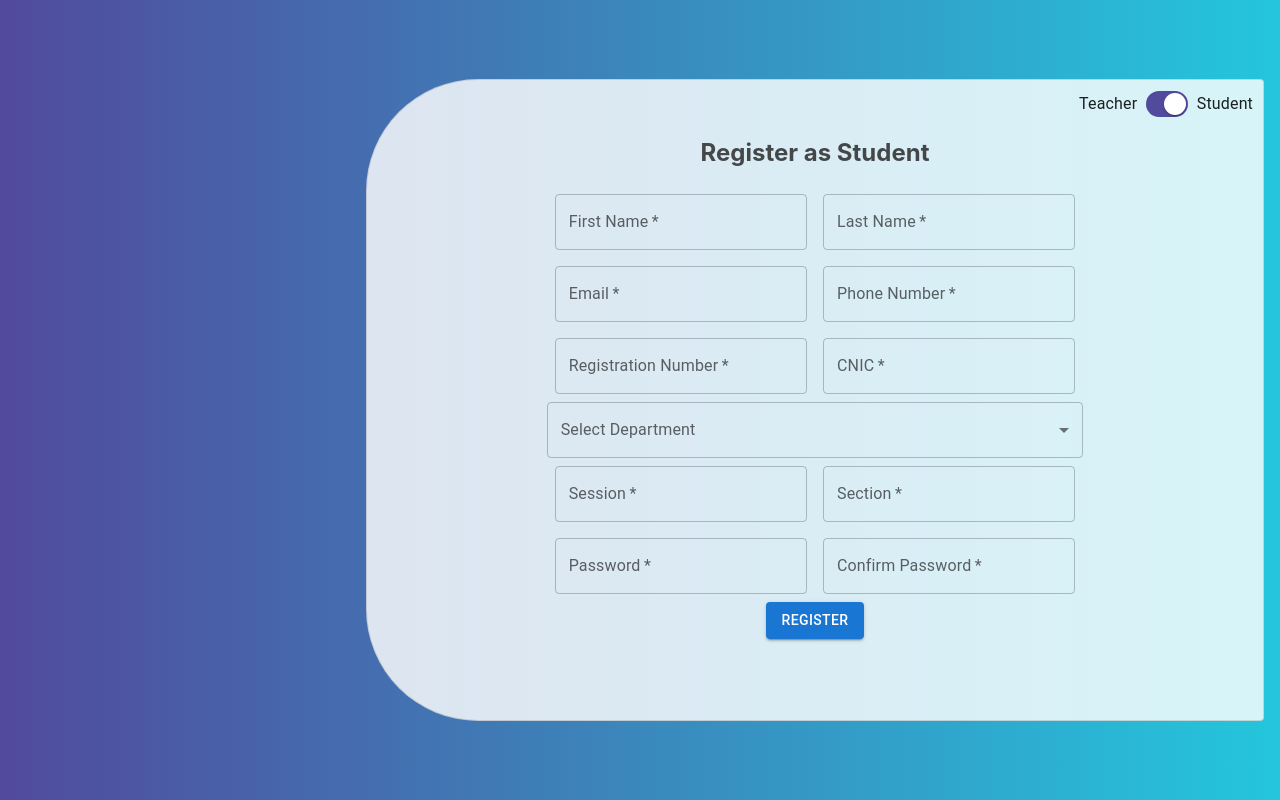
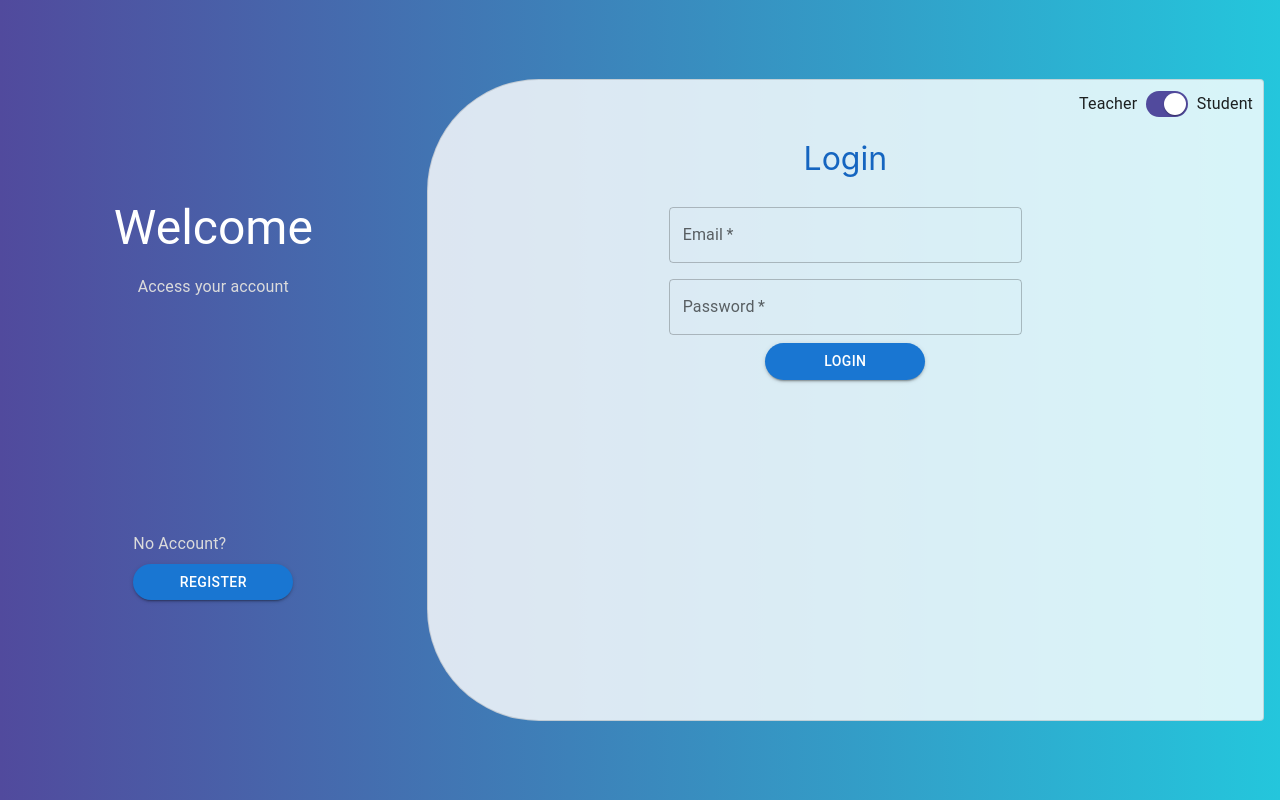
Before and after one commit to mehsaandev/SE-LAB_Project_G2, a React (Create React App) app: page / in a window 1280 px wide. Built offline with nearby package versions, Linux system fonts and the light colour scheme.

Commit message:
Login, Register and Welcome pgage

```diff
--- a/src/App.css
+++ b/src/App.css
@@ -1,4 +1,4 @@
 .App{
 
-  height: 100vh;
+  height: 100%;
 }
--- a/src/Components/Authentication/AuthForm.css
+++ b/src/Components/Authentication/AuthForm.css
@@ -1,13 +1,14 @@
 .paperDesign{
     min-height: 80%;
-    width: 70%;
+    width: 100%;
     margin-right: 1rem;
 
 }
 
 .title{
-    color: #2e2e2ede;
+    color: #1565c0;
     text-align: center;
+    font-weight: 400;
 }
 .authForm{
     display: flex;
--- a/src/Components/Authentication/AuthPage.css
+++ b/src/Components/Authentication/AuthPage.css
@@ -3,4 +3,10 @@
     justify-content: right;
     align-items: center;
     height: 100vh;
+    width: 100%;
 }
+
+button{
+    width: 10rem;
+    border-radius: 3rem;
+}
--- a/src/Components/Authentication/AuthPage.js
+++ b/src/Components/Authentication/AuthPage.js
@@ -1,15 +1,20 @@
 import React, { useState } from "react";
 import Register from "./RegisterAuth";
+import Login from "./LoginAuth";
 import ToggleButton from "../Custom Buttons/ToggleButton";
+import AuthWelcome from "./AuthWelcome";
 import { Paper } from "@mui/material";
 
 import "./AuthPage.css";
 import "./AuthForm.css";
 const AuthPage = () => {
-  const [userType, setUserType] = useState(true);
   const [authType, setAuthType] = useState(false);
 
   return (
+    <div style={{ display: "flex", alignItems: "center", height: "100%" }}>
+      <div style={{ width: "50%" }}>
+        <AuthWelcome type={authType} setType={setAuthType} />
+      </div>
       <div className="authPage">
         <Paper
           className="paperDesign"
@@ -20,17 +25,9 @@ const AuthPage = () => {
             backgroundColor: "rgb(255 255 255 / 82%)",
           }}
         >
-        <div
-          style={{ display: "flex", justifyContent: "right", margin: "10px" }}
-        >
-          <ToggleButton setType={setUserType} type={userType}/>
+          {authType ? <Register />  : <Login />}
+        </Paper>
       </div>
-        <h2 className="title">
-          Register as {userType ? "Student" : "Teacher"}
-        </h2>
-
-        <Register userType={userType} />
-      </Paper>
     </div>
   );
 };
--- /dev/null
+++ b/src/Components/Authentication/AuthWelcome.css
@@ -0,0 +1,11 @@
+.center{
+    text-align: center;
+}
+
+.welcomeContainer{
+    height: 50vh;
+    display: flex;
+    flex-direction: column;
+    justify-content: space-between;
+    align-items: center;
+}
--- /dev/null
+++ b/src/Components/Authentication/AuthWelcome.js
@@ -0,0 +1,45 @@
+import React from "react";
+import { Typography, Button, Fade } from "@mui/material";
+import "./AuthWelcome.css";
+
+const AuthWelcome = ({ setType, type }) => {
+  const toggleAuthType = () => {
+    setType((previosValue) => !previosValue);
+  };
+
+  return (
+    <div className="welcomeContainer">
+      <div>
+        <Typography className="center" variant="h3" color="white" gutterBottom>
+          Welcome
+        </Typography>
+
+        <Typography
+          className="center"
+          color="#dbdbdb"
+          variant="subtitle1"
+          gutterBottom
+        >
+          {type
+            ? "Just one click away from registration"
+            : "Access your account "}
+        </Typography>
+      </div>
+      <div>
+        <Typography color="#dbdbdb" variant="subtitle1" gutterBottom>
+          {type ? "Already have account?" : "No Account?"}
+        </Typography>
+
+        <Button
+          style={{ borderRadius: "3rem" }}
+          onClick={toggleAuthType}
+          variant="contained"
+        >
+          {type ? "Login" : "Register"}
+        </Button>
+      </div>
+    </div>
+  );
+};
+
+export default AuthWelcome;
--- a/src/Components/Authentication/LoginAuth.js
+++ b/src/Components/Authentication/LoginAuth.js
@@ -1,114 +1,59 @@
 import React, { useState } from "react";
-import { Paper, TextField, Box, Select, MenuItem,FormControl, InputLabel } from "@mui/material";
+import {
+  Paper,
+  TextField,
+  Box,
+  Select,
+  MenuItem,
+  FormControl,
+  InputLabel,
+  Button,
+  emphasize,
+} from "@mui/material";
 import "./AuthForm.css";
-const Login = () => {
-  const [toggleLoginType, setToggleLoginType] = useState(1);
+import ToggleButton from "../Custom Buttons/ToggleButton";
+const RegisterAuth = () => {
+  const [userType, setUserType] = useState(true);
+
   return (
     <>
-      <Paper
-        className="paperDesign"
-        variant="outlined"
-        style={{
-          borderStartStartRadius: "7rem",
-          borderEndStartRadius: "7rem",
-          backgroundColor: "rgb(255 255 255 / 82%)",
-        }}
-      >
-        <h2 className="title">Apply as Student</h2>
+      <div style={{ display: "flex", justifyContent: "right", margin: "10px" }}>
+        <ToggleButton setType={setUserType} type={userType} />
+      </div>
+      <h1 className="title">Login</h1>
       <div className="authForm">
         <form>
           <Box
-              component="form"
             sx={{
               "& .MuiTextField-root": { m: 1, width: "25ch" },
             }}
-              noValidate
-              autoComplete="off"
           >
-              <div>
-                <TextField required id="outlined-required" label="First Name" />
-                <TextField required id="outlined-required" label="Last Name" />
+            <div style={{display: 'flex', flexDirection: 'column'}}>
+              <TextField required id="outlined-required" style={{width: '35ch'}} label="Email" type={"email"}/>
+              <TextField required id="outlined-required" style={{width: '35ch'}} label="Password" type={"password"} />
             </div>
-              <div>
-                <TextField
-                  required
-                  id="outlined-required"
-                  label="Email"
-                  type={"email"}
-                />
-                <TextField
-                  required
-                  id="outlined-required"
-                  label="Phone Number"
-                />
-              </div>
-              <div>
-                <TextField
-                  required
-                  id="outlined-required"
-                  label="Registration Number"
-                />
-                <TextField required id="outlined-required" label="CNIC" />
-              </div>
-            </Box>
-            <Box>
-              <FormControl fullWidth >
-                <InputLabel id="demo-simple-select-fullwidth-label">
-                  Select Department
-                </InputLabel>
-                <Select
-                  labelId="demo-simple-select-fullwidth-label"
-                  id="demo-simple-select-fullwidth"
-                  fullWidth
-                  // value={age}
-                  // onChange={handleChange}
 
-                  label="Select Department"
-                >
-                  <MenuItem value="">
-                    <em>None</em>
-                  </MenuItem>
-                  <MenuItem value={10}>Twenty</MenuItem>
-                  <MenuItem value={21}>Twenty one</MenuItem>
-                  <MenuItem value={22}>Twenty one and a half</MenuItem>
-                </Select>
-              </FormControl>
+
           </Box>
 
           <Box
-              component="form"
             sx={{
               "& .MuiTextField-root": { m: 1, width: "25ch" },
             }}
-              noValidate
-              autoComplete="off"
           >
-              <div>
-                <TextField required id="outlined-required" type={"Number"} label="Session" />
-                <TextField required id="outlined-required" label="Section" />
+            <div style={{ display: "flex", justifyContent: "center" }}>
+              <Button
+                variant="contained"
+                style={{ marginBottom: "5px", borderRadius: "3rem" }}
+              >
+                Login
+              </Button>
             </div>
-
-              <div>
-                <TextField
-                  required
-                  id="outlined-required"
-                  label="Password"
-                  type={"password"}
-                />
-                <TextField
-                  required
-                  id="outlined-required"
-                  label="Confirm Password"
-                  type={"password"}
-                />
-              </div>
-              <Button variant="contained">Contained</Button>
           </Box>
         </form>
       </div>
-      </Paper>
     </>
   );
 };
 
-export default Login;
+export default RegisterAuth;
--- a/src/Components/Authentication/RegisterAuth.js
+++ b/src/Components/Authentication/RegisterAuth.js
@@ -10,9 +10,16 @@ import {
   Button,
 } from "@mui/material";
 import "./AuthForm.css";
-const RegisterAuth = ({userType}) => {
+import ToggleButton from "../Custom Buttons/ToggleButton";
+const RegisterAuth = () => {
+  const [userType, setUserType] = useState(true);
+
   return (
     <>
+      <div style={{ display: "flex", justifyContent: "right", margin: "10px" }}>
+        <ToggleButton setType={setUserType} type={userType} />
+      </div>
+      <h1 className="title">Register as {userType ? "Student" : "Teacher"}</h1>
       <div className="authForm">
         <form>
           <Box
@@ -35,18 +42,13 @@ const RegisterAuth = ({userType}) => {
             </div>
             <div>
               {userType ? (
-
                 <TextField
                   required
                   id="outlined-required"
                   label="Registration Number"
                 />
               ) : (
-                <TextField
-                required
-                id="outlined-required"
-                label="Teacher ID"
-              />
+                <TextField required id="outlined-required" label="Teacher ID" />
               )}
               <TextField required id="outlined-required" label="CNIC" />
             </div>
@@ -81,7 +83,6 @@ const RegisterAuth = ({userType}) => {
             }}
           >
             {userType && (
-
               <div>
                 <TextField
                   required
@@ -107,8 +108,13 @@ const RegisterAuth = ({userType}) => {
                 type={"password"}
               />
             </div>
-            <div style={{display: 'flex', justifyContent: 'center'}}>
-              <Button variant="contained" style={{marginBottom: '5px'}}>Register</Button>
+            <div style={{ display: "flex", justifyContent: "center" }}>
+              <Button
+                variant="contained"
+                style={{ marginBottom: "5px", borderRadius: "3rem" }}
+              >
+                Register
+              </Button>
             </div>
           </Box>
         </form>
```
Lines whose indentation alone changed are shown as unchanged.
